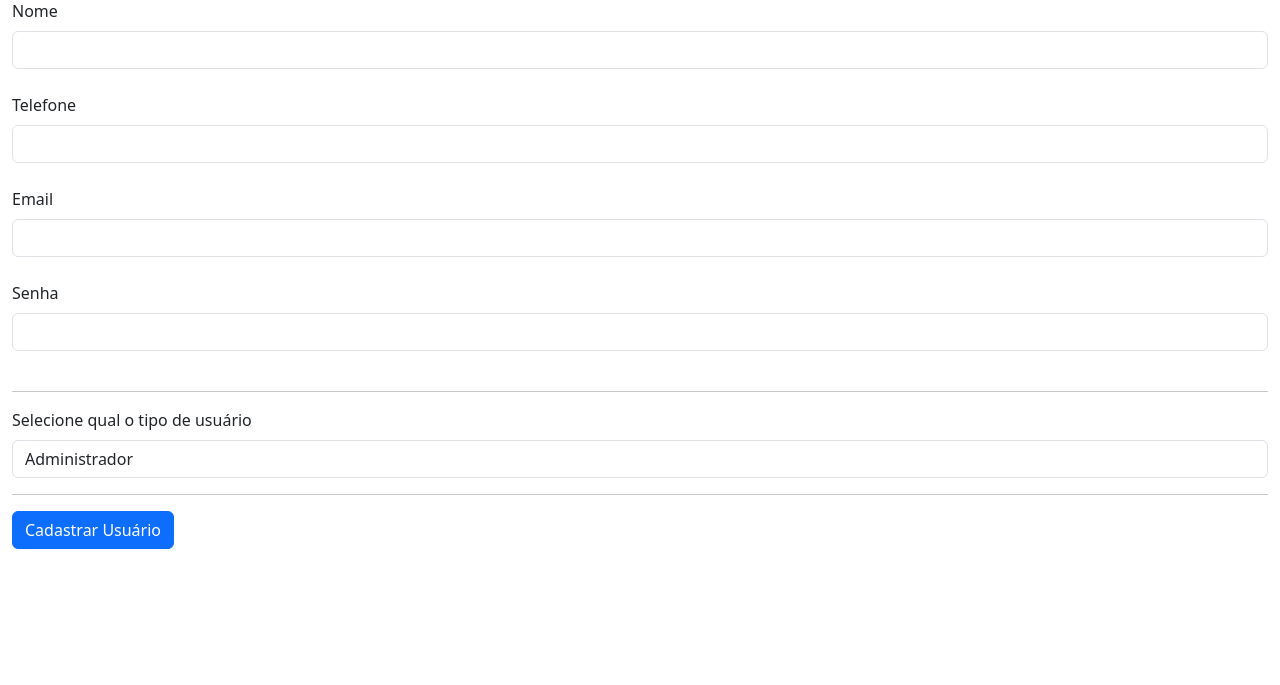
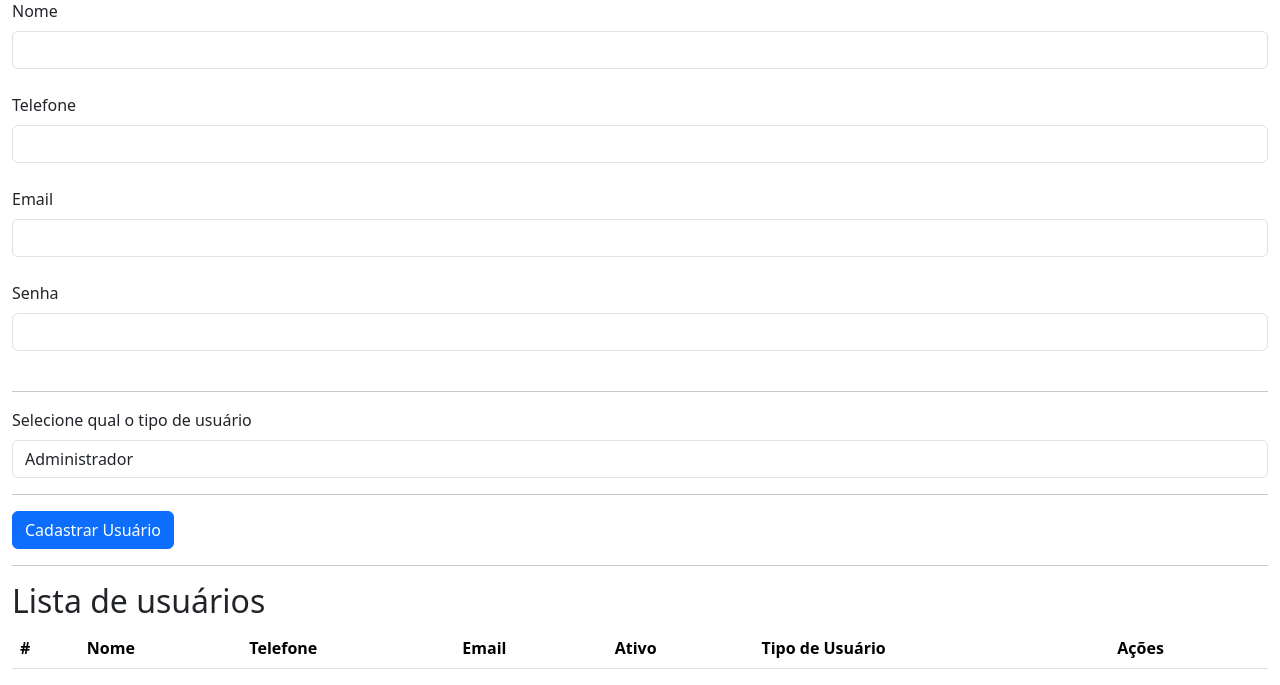
Before and after one commit to kizumba/escolaativa, a Flask app: page /registrar in a window 1280 px wide. Shown: the part 138-823 px from the top of the page. Before the commit the page ends 687 px from the top, so only its background shows below. Run offline with Flask 3, Linux system fonts and the light colour scheme; data comes from the database, SQL or seed files in the repository; lists and menus that the app fills with data are empty.

Commit message:
Criado edição de usuário do sistema.

```diff
--- a/app.py
+++ b/app.py
@@ -21,11 +21,13 @@ app.secret_key = 'equipedev'
 app.config['SQLALCHEMY_DATABASE_URI'] = "sqlite:///database.db"
 db.init_app(app)
 
+# Carregar usuário logado
 @lm.user_loader
 def user_louder(id):
     usuario = db.session.query(Usuario).filter_by(id=id).first()
     return usuario
 
+# Criptografia de senha
 def hash(txt):
     hash_obj = hashlib.sha256(txt.encode('utf-8'))
     return hash_obj.hexdigest()
@@ -202,7 +204,7 @@ def criar_equipe():
         id_turma = request.form['id_turma']
 
         nova_equipe = Equipe(nome=nome, lider=lider, id_turma=id_turma)
-        print(nova_equipe)
+
         if nova_equipe:
             try:
                 db.session.add(nova_equipe)
@@ -228,12 +230,12 @@ def equipe_comportamento(id_torneio, id_equipe, id_comportamento):
 
     data_criacao = date.today()
     data_hora = datetime.now().time()
-    equipe.pontos += comportamento.pontos
-    print(equipe.pontos)
+
+    if comportamento.ativo:
+        equipe.pontos += comportamento.pontos
 
     try:
         equipe_comportamento = Equipe_Comportamento(id_equipe=equipe.id, id_comportamento=comportamento.id, data_criacao=data_criacao, data_hora=data_hora)
-        print(equipe_comportamento)
 
         db.session.add(equipe_comportamento)
         db.session.commit()
@@ -345,6 +347,33 @@ def registrar():
 
         return redirect(url_for('index'))
 
+# Usuário editar
+@app.route('/usuario_editar/<int:id>', methods=['GET','POST'])
+def usuario_editar(id):
+    usuario = Usuario.query.get(id)
+    tipos_usuarios = TipoUsuario.query.all()
+
+    if request.method == 'GET':
+        return render_template('usuario_editar.html', usuario=usuario, tipos_usuarios=tipos_usuarios)
+    else:
+        try:
+            usuario.nome = request.form['nome']
+            usuario.email = request.form['email']
+            usuario.telefone = request.form['telefone']
+            usuario.senha = hash(request.form['senha'])
+
+            if request.form['ativo'] == 'True':
+                usuario.ativo = True
+            else:
+                usuario.ativo = False
+
+            usuario.id_tipo_usuario = request.form['tipo_usuario']
+
+            db.session.add(usuario)
+            db.session.commit()
+        except:
+            print(f'Não foi possível editar o usuário {usuario.nome}')
+        return redirect(url_for('registrar'))
 
 @app.route('/login',methods=['GET','POST'])
 def login():
--- a/templates/auth/registrar.html
+++ b/templates/auth/registrar.html
@@ -26,5 +26,37 @@
     <hr>
     <input type="submit" class="btn btn-primary" value="Cadastrar Usuário">
   </form>
-
+<hr>
+<h2>Lista de usuários</h2>
+<table class="table">
+    <thead>
+        <tr>
+            <th scope="col">#</th>
+            <th scope="col">Nome</th>
+            <th scope="col">Telefone</th>
+            <th scope="col">Email</th>
+            <th scope="col">Ativo</th>
+            <th scope="col">Tipo de Usuário</th>
+            <th scope="col">Ações</th>
+        </tr>
+    </thead>
+    <tbody>
+        {% for u in usuarios %}
+        {% if not u.nome == 'Mestre'%}
+        <tr>
+            <th scope="row">{{u.id}}</th>
+            <td>{{u.nome}}</td>
+            <td>{{u.telefone}}</td>
+            <td>{{u.email}}</td>
+            <td>{{u.ativo}}</td>
+            <td>{{u.tipo_usuario.nome}}</td>
+            <td>
+                <a href="{{url_for('usuario_editar', id=u.id)}}" class="btn btn-primary">Editar</a> -
+                <a href="" class="btn btn-danger">Apagar</a>
+            </td>
+        </tr>
+        {% endif %}
+        {% endfor %}
+    </tbody>
+</table>
 {% endblock %}
--- a/templates/disputas.html
+++ b/templates/disputas.html
@@ -46,11 +46,13 @@
             <td>{{t.lider}}</td>
             <td>
                 {% for c in comportamentos %}
+                {% if c.ativo %}
                     {% if c.pontos < 0 %}
                         <a href="{{url_for('equipe_comportamento', id_torneio=torneio.id, id_equipe=t.id, id_comportamento=c.id)}}" class="btn btn-danger">{{c.nome}}</a>
                     {% else %}
                         <a href="{{url_for('equipe_comportamento', id_torneio=torneio.id, id_equipe=t.id, id_comportamento=c.id)}}" class="btn btn-success">{{c.nome}}</a>
                     {% endif %}
+                {% endif %}
                 {% endfor %}
             </td>
             <td>{{t.pontos}}</td>
```
Also changed, not shown: templates/usuario_editar.html (added, +54 -0 lines).
